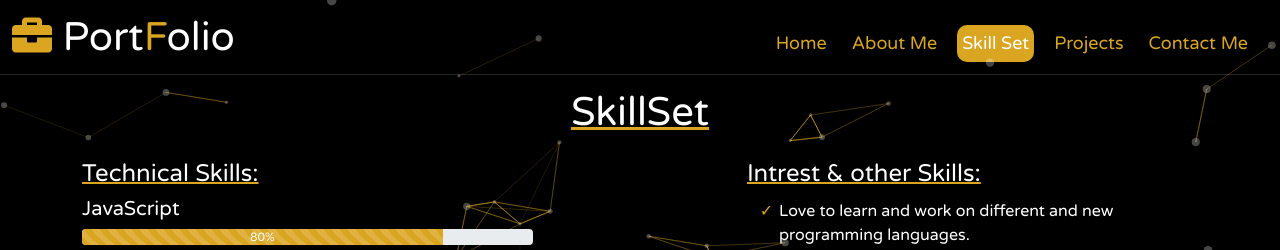
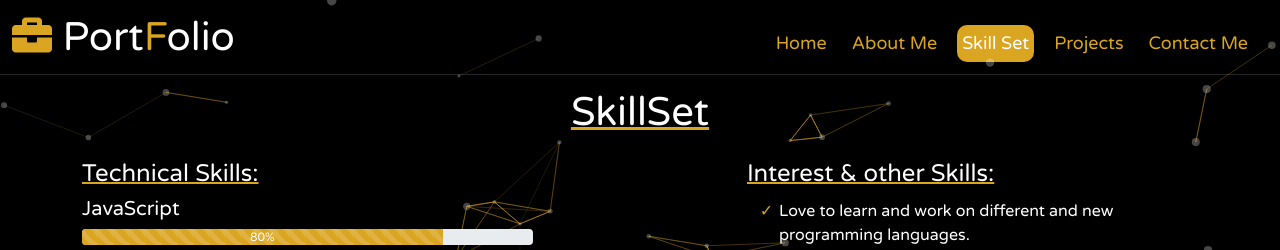
Before and after one commit to surya9901/Final_portfolio_react, a React (Create React App) app: page /skills in a window 1280 px wide. Shown: the top 250 px of the page. Built offline with nearby package versions, Linux system fonts and the light colour scheme.

Commit message:
Update Skills.js

```diff
--- a/src/Components/Skills/Skills.js
+++ b/src/Components/Skills/Skills.js
@@ -63,7 +63,7 @@ function Skills() {
                     </div>
                     <div className="col-lg-5">
                         <div className="additional_skill mt-3">
-                            <h4 data-aos="zoom-in">Intrest & other Skills:</h4>
+                            <h4 data-aos="zoom-in">Interest & other Skills:</h4>
                             <ul className="skill_point" data-aos="zoom-in">
                                 {
                                     add_skill.map(obj => {
```
